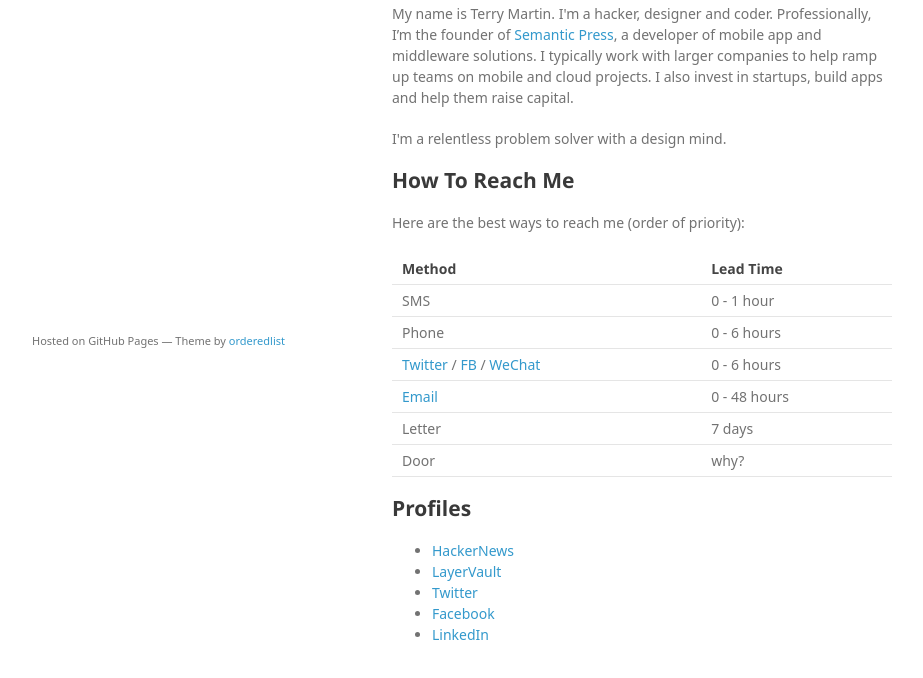
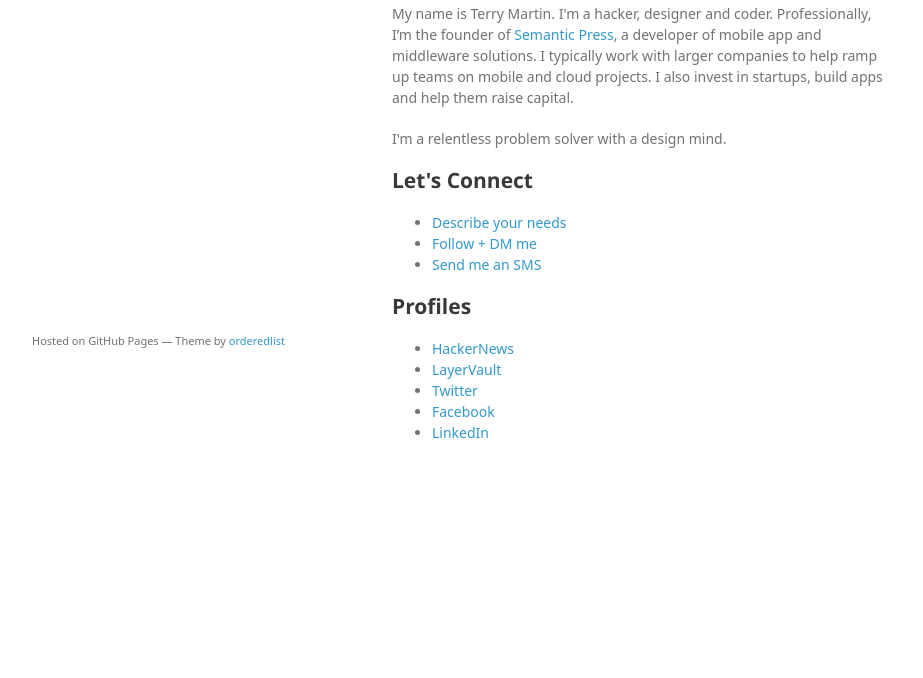
Before and after one commit to tzmartin/tzmartin.github.io, a website: page index.html in a window 1280 px wide. Shown: the part 380-1058 px from the top of the page, without its empty margins (178-1101 px from the left). After the commit the page ends 893 px from the top, so only its background shows below. Drawn offline with Linux system fonts and the light colour scheme; a web font is replaced by a local one.

Commit message:
Update index.html

```diff
--- a/index.html
+++ b/index.html
@@ -30,46 +30,13 @@
 <p>I'm a relentless problem solver with a design mind.</p>
 
 <h2>
-<a id="how-to-reach-me" class="anchor" href="#how-to-reach-me" aria-hidden="true"><span aria-hidden="true" class="octicon octicon-link"></span></a>How To Reach Me</h2>
+<a id="ways-to-connect" class="anchor" href="#ways-to-connect" aria-hidden="true"><span aria-hidden="true" class="octicon octicon-link"></span></a>Let's Connect</h2>
 
-<p>Here are the best ways to reach me (order of priority):</p>
-
-<table>
-<thead>
-<tr>
-<th>Method</th>
-<th>Lead Time</th>
-</tr>
-</thead>
-<tbody>
-<tr>
-<td>SMS</td>
-<td>0 - 1 hour</td>
-</tr>
-<tr>
-<td>Phone</td>
-<td>0 - 6 hours</td>
-</tr>
-<tr>
-<td>
-<a href="https://twitter.com/tzmartin">Twitter</a> / <a href="https://www.facebook.com/tzmartin">FB</a> / <a href="https://drive.google.com/file/d/0B-xerUji29pDa0MxTGptd09wWmM/view?usp=sharing">WeChat</a>
-</td>
-<td>0 - 6 hours</td>
-</tr>
-<tr>
-<td><a href="mailto:terryzmartin@gmail.com">Email</a></td>
-<td>0 - 48 hours</td>
-</tr>
-<tr>
-<td>Letter</td>
-<td>7 days</td>
-</tr>
-<tr>
-<td>Door</td>
-<td>why?</td>
-</tr>
-</tbody>
-</table>
+<ul>
+  <li><a href="https://semanticpress.typeform.com/to/CzHTnJ">Describe your needs</a></li>
+  <li><a href="https://twitter.com/tzmartin">Follow + DM me</a></li>
+  <li><a href="sms:650">Send me an SMS</a></li>
+</ul>
 
 <h2>
 <a id="profiles" class="anchor" href="#profiles" aria-hidden="true"><span aria-hidden="true" class="octicon octicon-link"></span></a>Profiles</h2>
```
